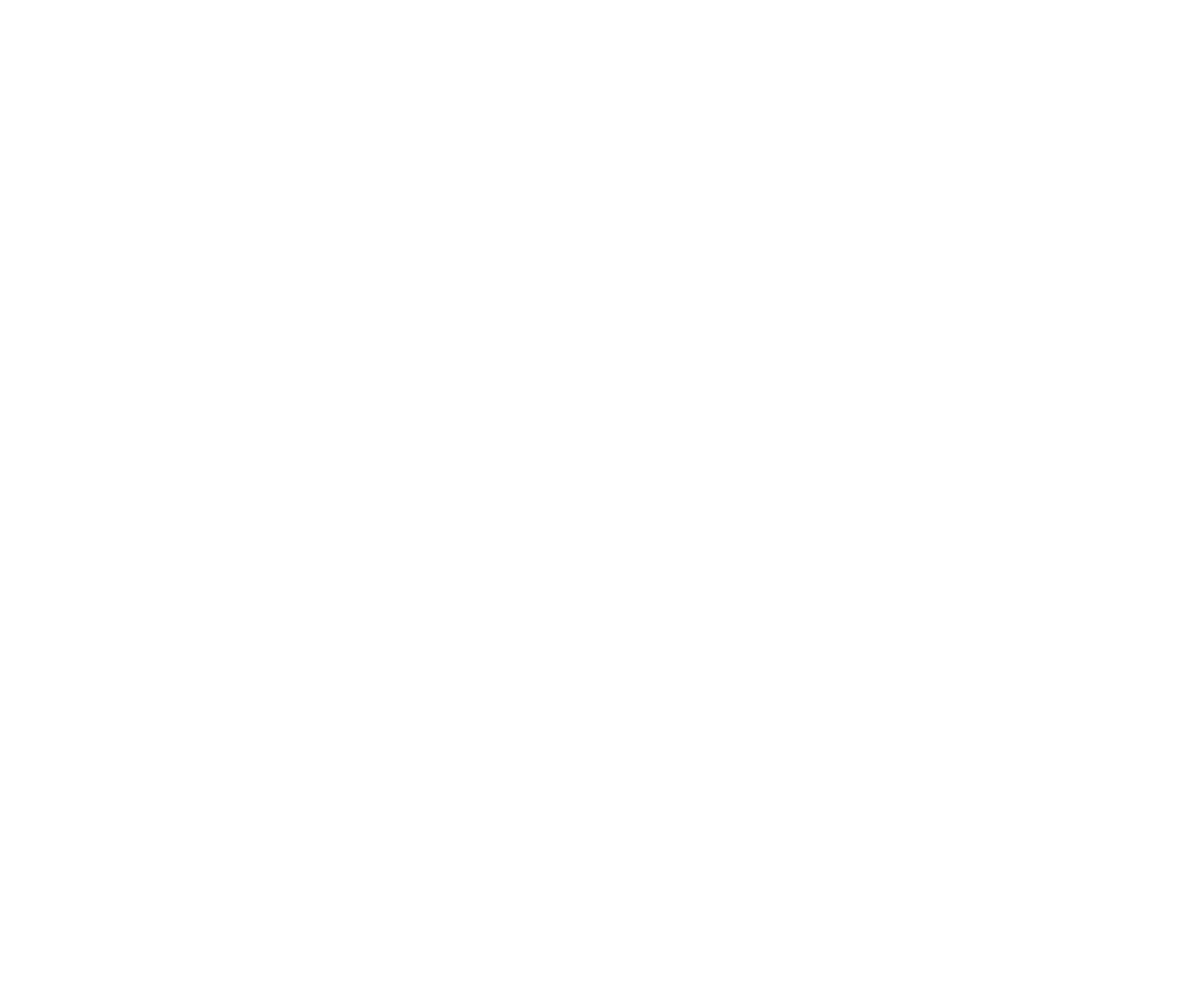
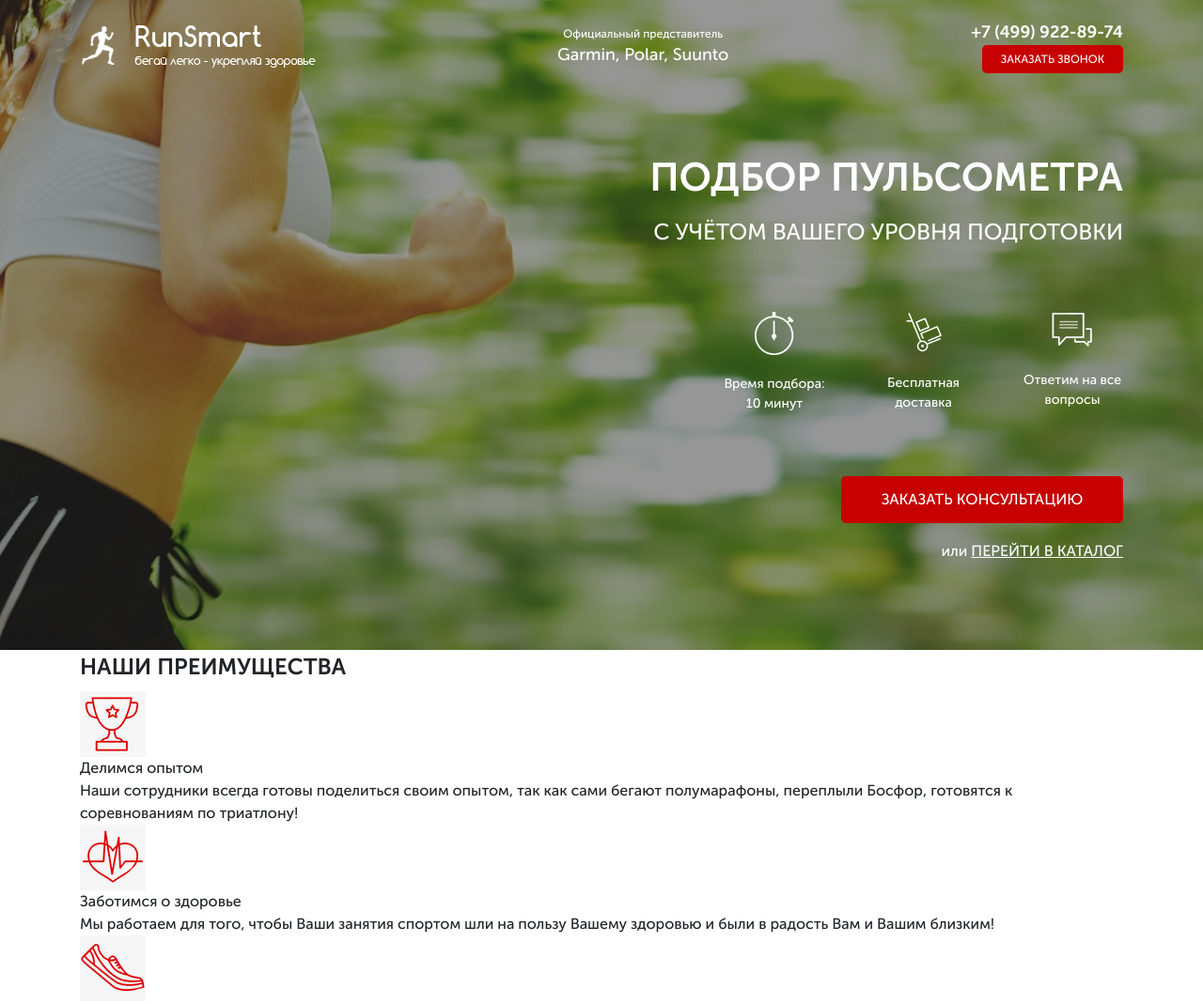
Before and after one commit to karyna4k/RunSmart, a website: page src/index.html in a window 1280 px wide. Shown: the top 1069 px of the page at 94% size. Before the commit the page ends 800 px from the top, so only its background shows below. Drawn offline with Linux system fonts and the light colour scheme.

Commit message:
add header and promo

```diff
--- a/src/index.html
+++ b/src/index.html
@@ -12,7 +12,76 @@
 </head>
 
 <body>
+    <div class="promo">
+        <div class="container">
+            <header class="header">
+                <a href="#" class="header__logo">
+                    <img src="icons/logo.png" alt="logo">
+                </a>
+                <div class="header__official">
+                    Официальный представитель
+                    <span>Garmin, Polar, Suunto</span>
+                </div>
+                <div class="header__contacts">
+                    <a href="tel:+74999228974" class="header__phone">+7 (499) 922-89-74</a>
+                    <button class="button">заказать звонок</button>
+                    <!-- выделяем в вотдельный класс, так как будут повторяться -->
+                </div>
+            </header>
 
+            <div class="promo__wrapper">
+                <h1 class="promo__header">Подбор пульсометра</h1>
+                <h2 class="promo__subheader">с учётом Вашего уровня подготовки</h2>
+
+                <div class="promo__icons">
+                    <div class="promo__icon">
+                        <img src="icons/main_block/1.png" alt="timer"> Время подбора: 10 минут
+                    </div>
+                    <div class="promo__icon">
+                        <img src="icons/main_block/2.png" alt="hand-cart"> Бесплатная доставка
+                    </div>
+                    <div class="promo__icon">
+                        <img src="icons/main_block/3.png" alt="message"> Ответим на все вопросы
+                    </div>
+                </div>
+
+                <button class="button button_main">заказать кОНСУЛЬТАЦИЮ</button>
+                <div class="promo__link">
+                    или
+                    <a href="#">ПЕРЕЙТИ В КАТАЛОГ</a>
+                </div>
+            </div>
+        </div>
+    </div>
+
+    <div class="advantages">
+        <div class="container">
+            <h2 class="advantages__header">НАШИ ПРЕИМУЩЕСТВА</h2>
+            <div class="advantages__wrapper">
+                <div class="advantages__item">
+                    <img src="icons/advantages/cup.png" alt="cup" class="advantages__item_icon">
+                    <div class="advantages__item_subheader">Делимся опытом</div>
+                    <div class="advantages__item_descr">
+                        Наши сотрудники всегда готовы поделиться своим опытом, так как сами бегают полумарафоны, переплыли Босфор, готовятся к соревнованиям по триатлону!
+                    </div>
+                </div>
+                <div class="advantages__item">
+                    <img src="icons/advantages/heart.png" alt="heart" class="advantages__item_icon">
+                    <div class="advantages__item_subheader">Заботимся о здоровье</div>
+                    <div class="advantages__item_descr">
+                        Мы работаем для того, чтобы Ваши занятия спортом шли на пользу Вашему здоровью и были в радость Вам и Вашим близким!
+                    </div>
+                </div>
+                <div class="advantages__item">
+                    <img src="icons/advantages/shoe.png" alt="shoe" class="advantages__item_icon">
+                    <div class="advantages__item_subheader">Учим бегать</div>
+                    <div class="advantages__item_descr">
+                        Помогаем с обучением правильной технике бега! Дружим с крупнейшей школой бега в России - <a href="#">I LOVE RUNNING</a>.
+                    </div>
+                </div>
+            </div>
+        </div>
+    </div>
 </body>
 
 </html>
--- a/src/sass/base/_variables.scss
+++ b/src/sass/base/_variables.scss
@@ -0,0 +1 @@
+$main_color: #c70101;
--- /dev/null
+++ b/src/sass/blocks/_buttons.scss
@@ -0,0 +1,17 @@
+.button {
+    width: 150px;
+    height: 30px;
+    border-radius: 5px;
+    border: none;
+    background-color: $main_color;
+    color: #ffffff;
+    font-size: 12px;
+    font-weight: 500;
+    text-transform: uppercase;
+    &_main {
+        margin-top: 67px;
+        width: 300px;
+        height: 50px;
+        font-size: 16px;
+    }
+}
--- /dev/null
+++ b/src/sass/blocks/_header.scss
@@ -0,0 +1,36 @@
+.header {
+    display: flex;
+    justify-content: space-between;
+    align-items: center;
+    &__logo {
+        width: 250px;
+        img {
+            min-width: 100%;
+        }
+    }
+    &__official {
+        color: #ffffff;
+        font-size: 12px;
+        font-weight: 500;
+        text-align: center;
+        span {
+            display: block;
+            font-size: 18px;
+        }
+    }
+    &__phone {
+        display: block;
+        color: #ffffff;
+        font-size: 18px;
+        font-weight: 700;
+        &:hover {
+            color: #ffffff;
+            text-decoration: none;
+        }
+    }
+    &__contacts {
+        display: flex;
+        flex-direction: column;
+        align-items: flex-end;
+    }
+}
--- /dev/null
+++ b/src/sass/blocks/_promo.scss
@@ -0,0 +1,55 @@
+.promo {
+    min-height: 650px;
+    padding: 21px 0 93px 0;
+    background: url('../img/main_bg.jpg') center (center/ cover) no-repeat;
+    &__wrapper {
+        display: flex;
+        flex-direction: column;
+        align-items: flex-end;
+        margin-top: 90px;
+    }
+    &__header {
+        color: #ffffff;
+        font-size: 42px;
+        font-weight: 700;
+        text-transform: uppercase;
+        line-height: 42px;
+    }
+    &__subheader {
+        margin-top: 17px;
+        color: #ffffff;
+        font-size: 24px;
+        font-weight: 500;
+        text-transform: uppercase;
+        line-height: 24px;
+    }
+    &__icons {
+        margin-top: 65px;
+        width: 425px;
+        display: flex;
+        justify-content: space-between;
+    }
+    &__icon {
+        width: 108px;
+        text-align: center;
+        color: #ffffff;
+        font-size: 14px;
+        font-weight: 500;
+        img {
+            display: block;
+            margin: 0 auto;
+            margin-bottom: 20px;
+        }
+    }
+    &__link {
+        margin-top: 18px;
+        color: #ffffff;
+        font-size: 16px;
+        font-weight: 500;
+        a {
+            color: #ffffff;
+            text-transform: uppercase;
+            text-decoration: underline;
+        }
+    }
+}
--- a/src/sass/style.scss
+++ b/src/sass/style.scss
@@ -2,3 +2,13 @@
 * {
     font-family: 'Museo Sans Cyrl', serif;
 }
+
+.container {
+    /* вместо колоночной верстки */
+    min-width: 950px;
+    margin: 0 auto;
+}
+
+@import 'blocks/promo';
+@import 'blocks/header';
+@import 'blocks/buttons';
```
Also changed, not shown: src/css/style.min.css, src/icons/advantages/cup.png (renamed from src/icons/advantage/cup.png), src/icons/advantages/heart.png (renamed from src/icons/advantage/heart.png), src/icons/advantages/shoe.png (renamed from src/icons/advantage/shoe.png), src/icons/arrow_left.png (added), src/icons/arrow_right.png (added).
